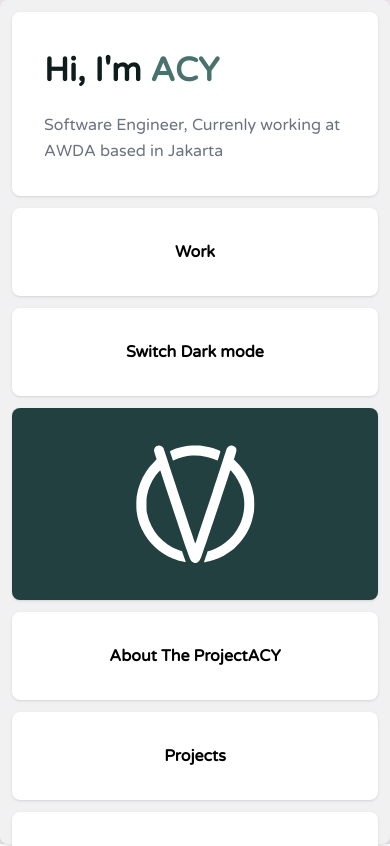
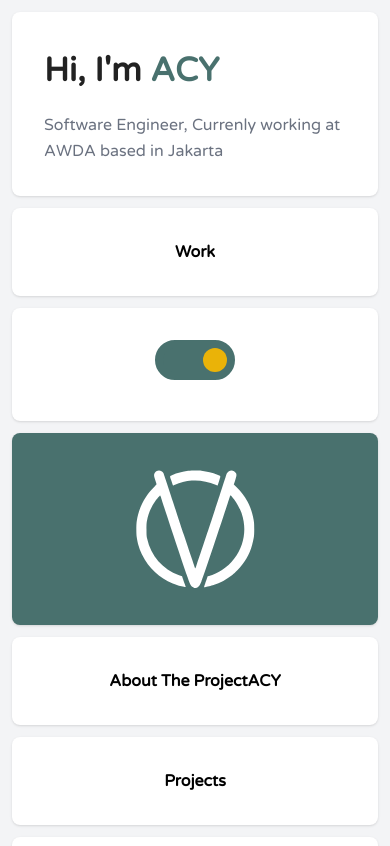
Before and after one commit to mradhitama/projectacy, a Nuxt app: page / in a window 390 px wide. Shown: the top 846 px of the page. Built offline with nearby package versions, Linux system fonts and the light colour scheme.

Commit message:
implement dark mode

```diff
--- a/components/homepageSection/GreetingsScreen.vue
+++ b/components/GreetingsScreen.vue
@@ -1,6 +1,6 @@
 <template>
   <div
-    class="fixed inset-0 flex items-center justify-center bg-deepGreenOcean z-50"
+    class="fixed inset-0 flex items-center justify-center bg-darkOcean z-50"
     :class="slideClass"
   >
     <div class="text-center">
--- /dev/null
+++ b/components/homepageSection/DarkModeSwitch.vue
@@ -0,0 +1,40 @@
+<template>
+    <label class="relative inline-flex items-center cursor-pointer">
+    <input type="checkbox" class="sr-only peer" :checked="isDarkMode" @change="toggleDarkMode" />
+    <div class="w-20 h-10 bg-greenOcean rounded-full border-8 border-greenOcean peer-checked:bg-gray-500 peer-checked:border-white transition-all">
+    </div>
+    <div class="w-6 h-6 bg-yellow-500 rounded-full absolute left-12 peer-checked:left-5 peer-checked:bg-white peer-checked:w-14 peer-checked:h-8 transition-all flex items-center justify-center">
+    </div>
+</label>
+
+</template>
+
+<script>
+export default {
+    data() {
+        return {
+            isDarkMode: false,
+        };
+    },
+    mounted() {
+        this.isDarkMode = localStorage.getItem("theme") === "dark";
+        if (this.isDarkMode) {
+            document.documentElement.classList.add("dark");
+        }
+    },
+    methods: {
+        toggleDarkMode() {
+            this.isDarkMode = !this.isDarkMode;
+            if (this.isDarkMode) {
+                document.documentElement.classList.add("dark");
+                localStorage.setItem("theme", "dark");
+            } else {
+                document.documentElement.classList.remove("dark");
+                localStorage.setItem("theme", "light");
+            }
+        },
+    },
+};
+</script>
+
+<style scoped></style>
--- a/components/homepageSection/Hero.vue
+++ b/components/homepageSection/Hero.vue
@@ -2,7 +2,7 @@
   <section class="flex justify-center items-center min-h-screen bg-opacity-50 mx-auto">
 
     <div
-      class="bg-gray-100 dark:bg-deepGreenOcean bg-opacity-80 backdrop-blur-lg shadow-lg rounded-lg p-3 gap-3 w-screen h-screen">
+      class="lg:bg-gray-100 dark:bg-darkness lg:bg-opacity-80 lg:backdrop-blur-lg shadow-lg lg:rounded-lg p-3 gap-3 lg:w-screen lg:h-screen">
 
       <div
         class="grid lg:grid-cols-5 lg:grid-rows-3 md:grid-cols-4 md:grid-rows-4 grid-cols-1 grid-rows-none gap-3 h-full">
@@ -10,47 +10,48 @@
         <div class="md:col-span-4 md:row-span-3 sm:col-span-1 sm:row-span-none flex items-center justify-center h-full">
           <div class="grid md:grid-cols-4 md:grid-rows-3 grid-cols-1 grid-rows-none gap-3 h-full w-full">
             <div
-              class="md:col-span-2 md:row-span-1 col-span-1 row-span-1 p-8 bg-white hover:bg-gray-200 dark:bg-deepGreenOcean rounded-lg shadow flex items-center justify-center h-full text-container">
+              class="md:col-span-2 md:row-span-1 col-span-1 row-span-1 p-8 bg-white hover:bg-gray-200 dark:bg-darkOcean dark:hover:bg-deepOcean rounded-lg shadow flex items-center justify-center h-full text-container">
               <div>
-                <h3 class="text-darkOcean font-bold group">
+                <h3 class="text-darkOcean dark:text-white font-bold group">
                   Hi, I'm
                   <span class="text">
-                      <span class="a text-greenOcean">A</span><span class="cy text-greenOcean">CY</span>
-                      <span class="adhitama">dhitama</span>
-                    </span>
+                    <span class="a text-greenOcean">A</span><span class="cy text-greenOcean">CY</span>
+                    <span class="adhitama">dhitama</span>
+                  </span>
                 </h3>
                 <p class="mt-4 text-gray-500">
                   Software Engineer, Currenly working at AWDA based in Jakarta
                 </p>
               </div>
-
             </div>
             <div
-              class="md:col-span-1 md:row-span-1 col-span-1 row-span-1 p-8 bg-white hover:bg-gray-200 dark:bg-deepGreenOcean rounded-lg shadow flex items-center justify-center h-full">
+              class="md:col-span-1 md:row-span-1 col-span-1 row-span-1 p-8 bg-white hover:bg-gray-200 dark:bg-darkOcean dark:hover:bg-deepOcean rounded-lg shadow flex items-center justify-center h-full">
               <h3 class="text-base font-semibold">Work</h3>
             </div>
             <div
-              class="md:col-span-1 md:row-span-1 col-span-1 row-span-1 p-8 bg-white hover:bg-gray-200 dark:bg-deepGreenOcean rounded-lg shadow flex items-center justify-center h-full">
-              <h3 class="text-base font-semibold">Switch Dark mode</h3>
+              class="md:col-span-1 md:row-span-1 col-span-1 row-span-1 p-8 bg-white hover:bg-gray-200 dark:bg-darkOcean dark:hover:bg-deepOcean rounded-lg shadow flex items-center justify-center h-full">
+              <div class="text-center">
+                  <DarkModeSwitch />
+                </div>
             </div>
             <div
-              class="md:col-span-1 md:row-span-1 col-span-1 row-span-1 p-8 bg-deepGreenOcean dark:bg-deepGreenOcean rounded-lg shadow flex items-center justify-center h-full">
+              class="md:col-span-1 md:row-span-1 col-span-1 row-span-1 p-8 bg-greenOcean dark:bg-deepGreenOcean rounded-lg shadow flex items-center justify-center h-full">
               <img src="/logo.svg" alt="Logo" class="h-32 w-auto" />
             </div>
             <div
-              class="md:col-span-2 md:row-span-1 col-span-1 row-span-1 p-8 bg-white hover:bg-gray-200 dark:bg-deepGreenOcean rounded-lg shadow flex items-center justify-center h-full">
+              class="md:col-span-2 md:row-span-1 col-span-1 row-span-1 p-8 bg-white hover:bg-gray-200 dark:bg-darkOcean dark:hover:bg-deepOcean rounded-lg shadow flex items-center justify-center h-full">
               <h3 class="text-base font-semibold">About The ProjectACY</h3>
             </div>
             <div
-              class="md:col-span-1 md:row-span-1 col-span-1 row-span-1 p-8 bg-white hover:bg-gray-200 dark:bg-deepGreenOcean rounded-lg shadow flex items-center justify-center h-full">
+              class="md:col-span-1 md:row-span-1 col-span-1 row-span-1 p-8 bg-white hover:bg-gray-200 dark:bg-darkOcean dark:hover:bg-deepOcean rounded-lg shadow flex items-center justify-center h-full">
               <h3 class="text-base font-semibold">Projects</h3>
             </div>
             <div
-              class="md:col-span-2 md:row-span-1 col-span-1 row-span-1 p-8 bg-white hover:bg-gray-200 dark:bg-deepGreenOcean rounded-lg shadow flex items-center justify-center h-full">
+              class="md:col-span-2 md:row-span-1 col-span-1 row-span-1 p-8 bg-white hover:bg-gray-200 dark:bg-darkOcean dark:hover:bg-deepOcean rounded-lg shadow flex items-center justify-center h-full">
               <h3 class="text-base font-semibold">Articles</h3>
             </div>
             <div
-              class="md:col-span-2 md:row-span-1 col-span-1 row-span-1 p-8 bg-white hover:bg-gray-200 dark:bg-deepGreenOcean rounded-lg shadow flex items-center justify-center h-full">
+              class="md:col-span-2 md:row-span-1 col-span-1 row-span-1 p-8 bg-white hover:bg-gray-200 dark:bg-darkOcean dark:hover:bg-deepOcean rounded-lg shadow flex items-center justify-center h-full">
               <h3 class="text-base font-semibold">Stack I use</h3>
             </div>
           </div>
@@ -61,15 +62,15 @@
           <div
             class="grid lg:grid-cols-1 lg:grid-rows-3 md:grid-cols-4 md:grid-rows-1 grid-cols-1 grid-rows-1 gap-3 h-full w-full">
             <div
-              class="lg:col-span-1 lg:row-span-1 md:col-span-2 md:row-span-1 col-span-1 row-span-1 p-8 bg-white hover:bg-gray-200 dark:bg-deepGreenOcean rounded-lg shadow flex items-center justify-center h-full">
+              class="lg:col-span-1 lg:row-span-1 md:col-span-2 md:row-span-1 col-span-1 row-span-1 p-8 bg-white hover:bg-gray-200 dark:bg-darkOcean dark:hover:bg-deepOcean rounded-lg shadow flex items-center justify-center h-full">
               <h3 class="text-base font-semibold">Let’s amaze the world!</h3>
             </div>
             <div
-              class="col-span-1 row-span-1 p-8 bg-white hover:bg-gray-200 dark:bg-deepGreenOcean rounded-lg shadow flex items-center justify-center h-full">
+              class="col-span-1 row-span-1 p-8 bg-white hover:bg-gray-200 dark:bg-darkOcean dark:hover:bg-deepOcean rounded-lg shadow flex items-center justify-center h-full">
               <h3 class="text-base font-semibold">Resources (Template)</h3>
             </div>
             <div
-              class="col-span-1 row-span-1 p-8 bg-white hover:bg-gray-200 dark:bg-deepGreenOcean rounded-lg shadow flex items-center justify-center h-full">
+              class="col-span-1 row-span-1 p-8 bg-white hover:bg-gray-200 dark:bg-darkOcean dark:hover:bg-deepOcean rounded-lg shadow flex items-center justify-center h-full">
               <h3 class="text-base font-semibold">Social Media</h3>
             </div>
           </div>
@@ -81,7 +82,14 @@
 </template>
 
 
-<script setup>
+<script>
+import DarkModeSwitch from '~/components/homepageSection/DarkModeSwitch.vue';
+
+export default {
+  components: {
+    DarkModeSwitch,
+  },
+};
 </script>
 
 
--- a/pages/index.vue
+++ b/pages/index.vue
@@ -1,5 +1,5 @@
 <template>
-    <div class="bg-whiteSand dark:bg-darkOcean">
+    <div class="bg-gray-100 dark:bg-darkOcean text-black dark:text-white">
         <LoadingScreen v-if="isLoading" />
         <!-- <ComingSoon v-show="!isLoading" /> -->
         <Hero v-show="!isLoading" />
@@ -8,7 +8,7 @@
 
 <script setup>
 import { ref, onMounted } from "vue";
-import LoadingScreen from "@/components/homepageSection/GreetingsScreen.vue";
+import LoadingScreen from "~/components/GreetingsScreen.vue";
 // import ComingSoon from "~/components/homepageSection/ComingSoon.vue";
 import Hero from "~/components/homepageSection/Hero.vue";
 
--- a/tailwind.config.js
+++ b/tailwind.config.js
@@ -7,14 +7,17 @@ module.exports = {
     './plugins/**/*.{js,ts}',
     './app.vue',
   ],
+  darkMode: 'class',
   theme: {
     extend: {
       colors: {
         whiteSand : '#E9E3E7',
         greySand : '#908C8A',
         greenOcean : '#49716E',
-        deepGreenOcean : '#234040',
-        darkOcean: '#0E1C1C'
+        deepGreenOcean : '#1A3636',
+        deepOcean: '#292929',
+        darkOcean: '#222222',
+        darkness: '#191919'
       },
     },
   },
```
